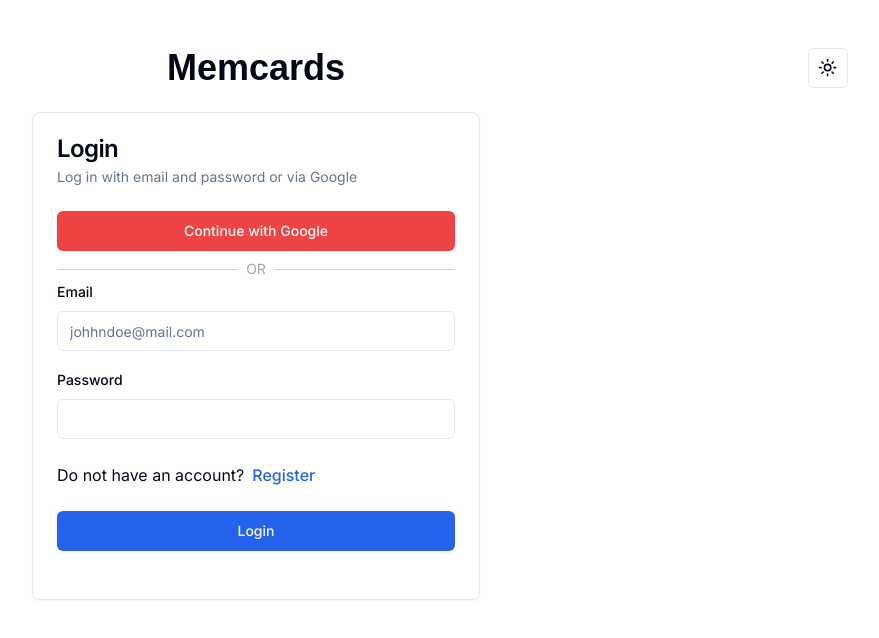
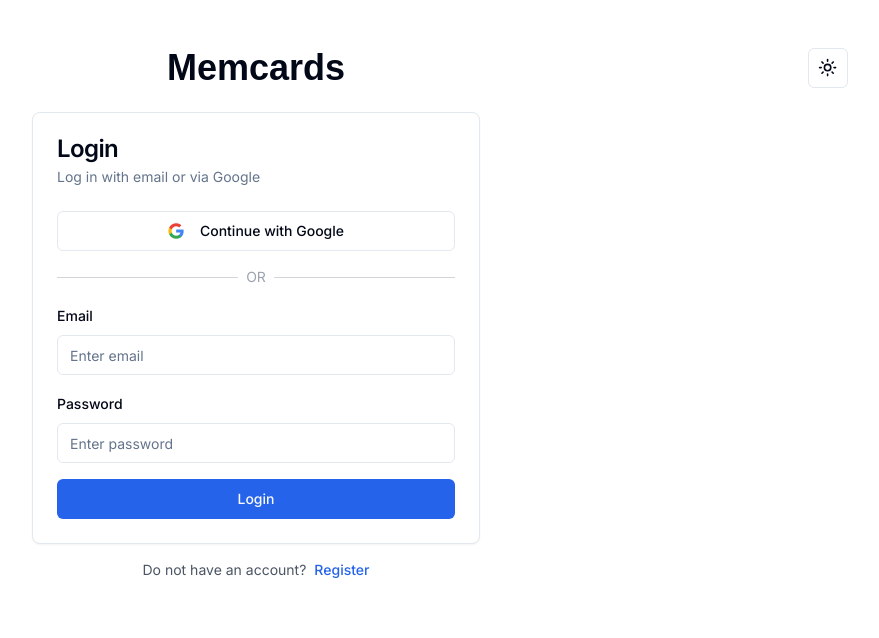
Before and after one commit to thantko20/memcards, a Next.js app: page /login in a window 1280 px wide. Shown: the top 638 px of the page, without its empty margins (384-1263 px from the left). Built offline with nearby package versions, Linux system fonts and the light colour scheme; a web font is replaced by a local one.

Commit message:
More login ui

```diff
--- a/src/components/auth/login-form.tsx
+++ b/src/components/auth/login-form.tsx
@@ -26,6 +26,7 @@ import {
   CardFooter
 } from "../ui/card";
 import { Link } from "../ui/link";
+import Image from "next/image";
 
 export const LoginForm = () => {
   const [state, action] = useFormState(signInWithCredentialsAction, null);
@@ -42,23 +43,30 @@ export const LoginForm = () => {
       <Card className="mt-6">
         <CardHeader>
           <CardTitle>Login</CardTitle>
-          <CardDescription>
-            Log in with email and password or via Google
-          </CardDescription>
+          <CardDescription>Log in with email or via Google</CardDescription>
         </CardHeader>
         <CardContent>
           <form action="/api/auth/google">
             <Button
               type="submit"
-              className="w-full bg-red-500 mb-2 hover:bg-red-600"
+              variant="outline"
+              className="w-full"
+              leftSection={
+                <Image
+                  src="/images/google_logo.png"
+                  width={16}
+                  height={16}
+                  alt="google logo"
+                />
+              }
             >
               Continue with Google
             </Button>
           </form>
-          <div className="flex items-center gap-2">
-            <div className="h-[1px] bg-gray-300 dark:bg-gray-700 w-full" />
+          <div className="flex items-center gap-2 my-4">
+            <div className="h-[0.75px] bg-gray-300 dark:bg-gray-700 w-full" />
             <span className="text-sm text-gray-400">OR</span>
-            <div className="h-[1px] bg-gray-300 dark:bg-gray-700 w-full" />
+            <div className="h-[0.75px] bg-gray-300 dark:bg-gray-700 w-full" />
           </div>
           <Form {...form}>
             {state?.message ? (
@@ -83,7 +91,7 @@ export const LoginForm = () => {
                     <FormLabel>Email</FormLabel>
                     <FormControl>
                       <Input
-                        placeholder="johhndoe@mail.com"
+                        placeholder="Enter email"
                         {...field}
                         autoSave="off"
                       />
@@ -99,26 +107,32 @@ export const LoginForm = () => {
                   <FormItem>
                     <FormLabel>Password</FormLabel>
                     <FormControl>
-                      <Input type="password" {...field} autoComplete="off" />
+                      <Input
+                        type="password"
+                        {...field}
+                        autoComplete="off"
+                        placeholder="Enter password"
+                      />
                     </FormControl>
                     <FormMessage />
                   </FormItem>
                 )}
               />
-              <div>
-                <p>
-                  Do not have an account?
-                  <Link href="/register" className="ml-2">
-                    Register
-                  </Link>
-                </p>
-              </div>
               <LoginButton />
             </form>
           </Form>
         </CardContent>
-        <CardFooter></CardFooter>
       </Card>
+      <div>
+        <p className="text-sm text-center mt-4">
+          <span className="text-gray-600 dark:text-gray-400">
+            Do not have an account?
+          </span>
+          <Link href="/register" className="ml-2 text-sm">
+            Register
+          </Link>
+        </p>
+      </div>
     </div>
   );
 };
--- a/src/components/ui/button.tsx
+++ b/src/components/ui/button.tsx
@@ -39,6 +39,7 @@ export interface ButtonProps
     VariantProps<typeof buttonVariants> {
   asChild?: boolean;
   isLoading?: boolean;
+  leftSection?: React.ReactNode;
 }
 
 const Button = React.forwardRef<HTMLButtonElement, ButtonProps>(
@@ -51,6 +52,7 @@ const Button = React.forwardRef<HTMLButtonElement, ButtonProps>(
       children,
       disabled,
       isLoading,
+      leftSection = null,
       ...props
     },
     ref
@@ -59,12 +61,12 @@ const Button = React.forwardRef<HTMLButtonElement, ButtonProps>(
     const compDisabled = disabled || isLoading;
     return (
       <Comp
-        className={cn(buttonVariants({ variant, size, className }))}
+        className={cn(buttonVariants({ variant, size, className }), "gap-4")}
         ref={ref}
         disabled={compDisabled}
         {...props}
       >
-        {isLoading ? <Loader2 className="h-4 w-4 animate-spin mr-4" /> : null}
+        {isLoading ? <Loader2 className="h-4 w-4 animate-spin" /> : leftSection}
         {children}
       </Comp>
     );
--- a/src/components/ui/link.tsx
+++ b/src/components/ui/link.tsx
@@ -12,7 +12,7 @@ export const Link = forwardRef<HTMLAnchorElement, LinkProps>(
         ref={ref}
         className={cn(
           buttonVariants({ variant: "link" }),
-          "p-0 text-base",
+          "p-0 text-base h-max",
           className
         )}
         {...props}
```
Also changed, not shown: public/images/google_logo.png (added).
